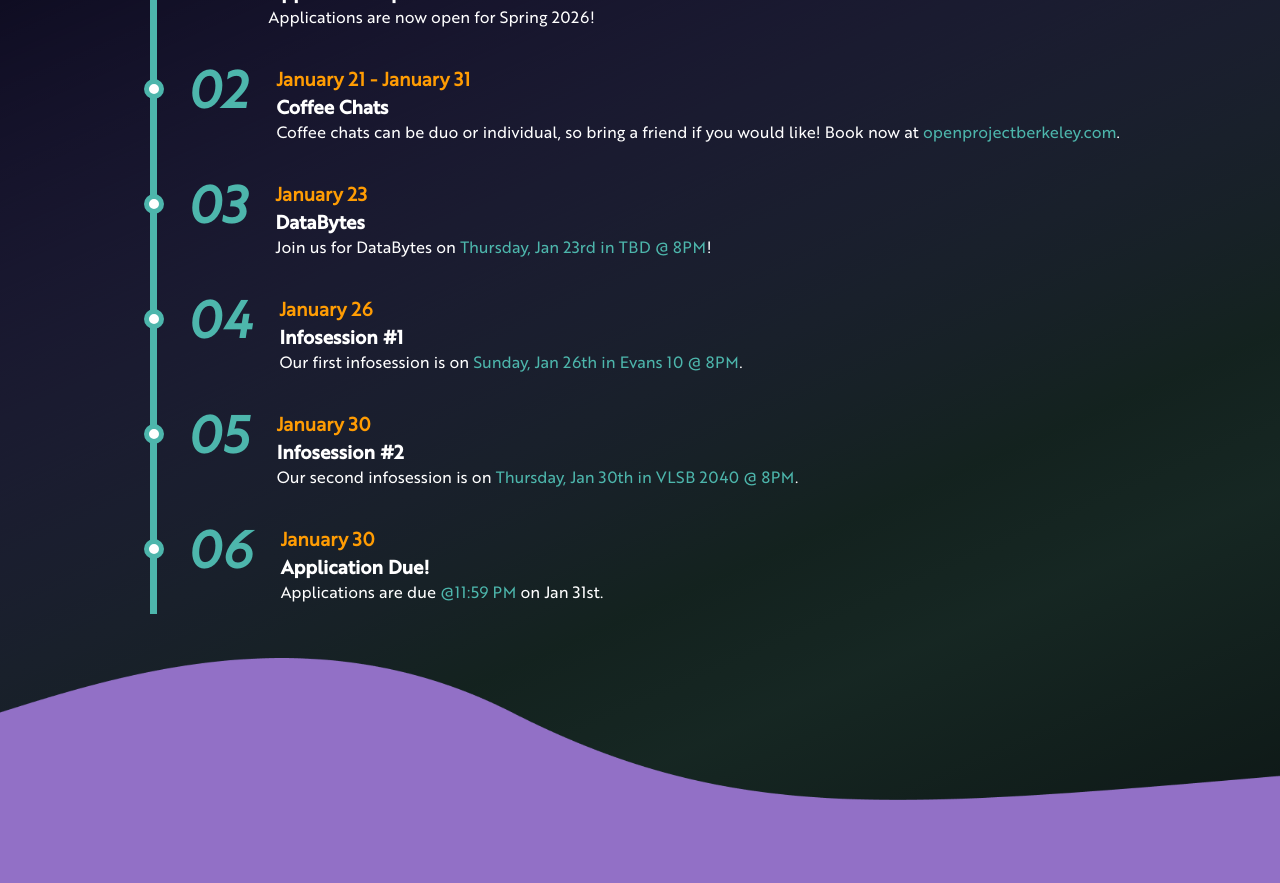
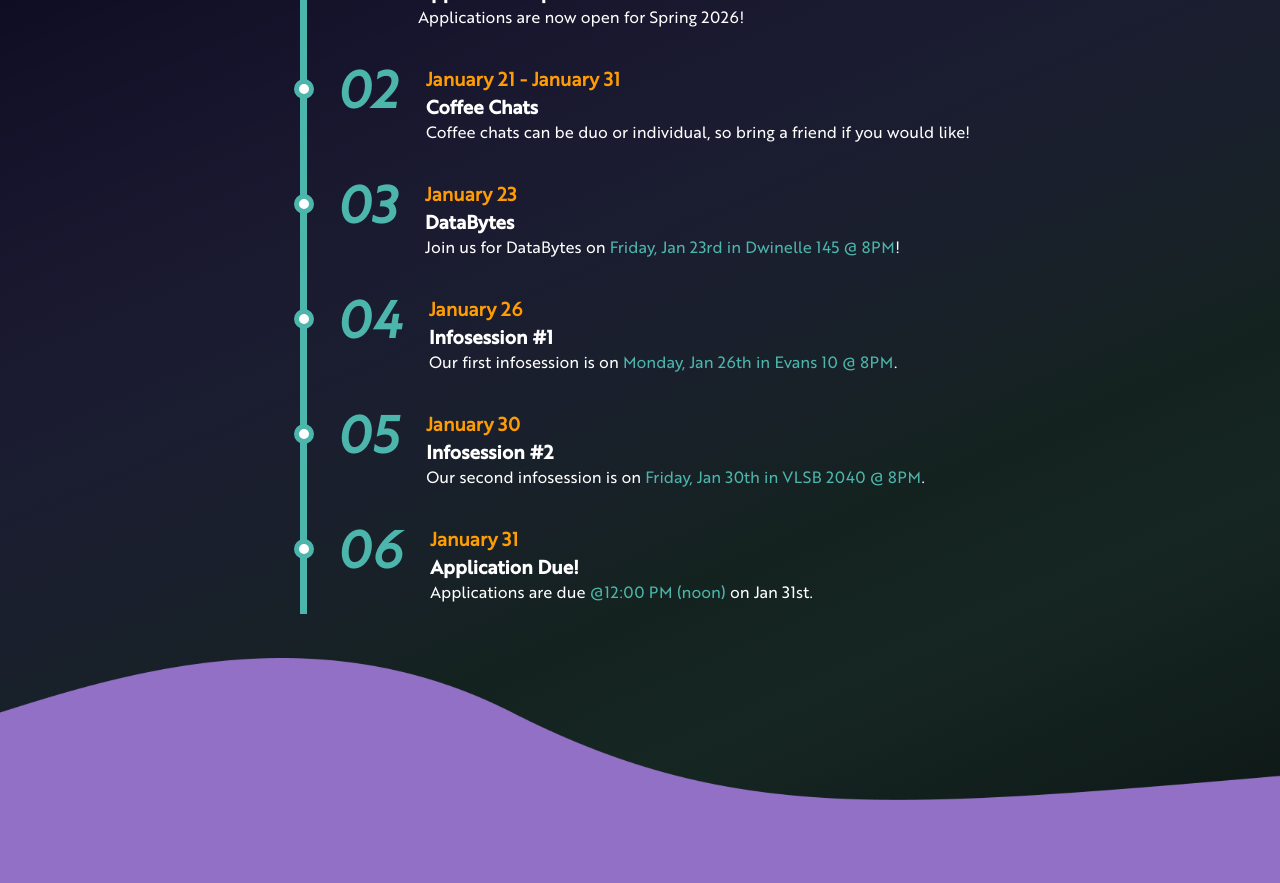
Before and after one commit to openprojectberkeley/frontend, a React (Create React App) app: page /apply in a window 1280 px wide. Shown: the part 920-1803 px from the top of the page. Built offline with nearby package versions, Linux system fonts and the light colour scheme.

Commit message:
update time line and projects

```diff
--- a/src/components/Apply.js
+++ b/src/components/Apply.js
@@ -158,7 +158,7 @@ export default function Apply() {
                       <div className={styles.content}>
                         <h3 className={styles.date}>January 21 - January 31</h3>
                         <h3 className={styles.subtitle}>Coffee Chats</h3>
-                        <p className={styles.information}>Coffee chats can be duo or individual, so bring a friend if you would like! Book now at <span className={styles.blue}>openprojectberkeley.com</span>.</p>
+                        <p className={styles.information}>Coffee chats can be duo or individual, so bring a friend if you would like!</p>
                       </div>
                     </div>
                   </div>
@@ -168,7 +168,7 @@ export default function Apply() {
                       <div className={styles.content}>
                         <h3 className={styles.date}>January 23</h3>
                         <h3 className={styles.subtitle}>DataBytes</h3>
-                        <p className={styles.information}>Join us for DataBytes on <span className={styles.blue}>Thursday, Jan 23rd in TBD @ 8PM</span>!</p>
+                        <p className={styles.information}>Join us for DataBytes on <span className={styles.blue}>Friday, Jan 23rd in Dwinelle 145 @ 8PM</span>!</p>
                       </div>
                     </div>
                   </div>
@@ -178,7 +178,7 @@ export default function Apply() {
                       <div className={styles.content}>
                         <h3 className={styles.date}>January 26</h3>
                         <h3 className={styles.subtitle}>Infosession #1</h3>
-                        <p className={styles.information}>Our first infosession is on <span className={styles.blue}>Sunday, Jan 26th in Evans 10 @ 8PM</span>.</p>
+                        <p className={styles.information}>Our first infosession is on <span className={styles.blue}>Monday, Jan 26th in Evans 10 @ 8PM</span>.</p>
                       </div>
                     </div>
                   </div>
@@ -188,7 +188,7 @@ export default function Apply() {
                       <div className={styles.content}>
                         <h3 className={styles.date}>January 30</h3>
                         <h3 className={styles.subtitle}>Infosession #2</h3>
-                        <p className={styles.information}>Our second infosession is on <span className={styles.blue}>Thursday, Jan 30th in VLSB 2040 @ 8PM</span>.</p>
+                        <p className={styles.information}>Our second infosession is on <span className={styles.blue}>Friday, Jan 30th in VLSB 2040 @ 8PM</span>.</p>
                       </div>
                     </div>
                   </div>
@@ -196,9 +196,9 @@ export default function Apply() {
                     <div className={styles.info}>
                       <h1 className={styles.title}>06</h1>
                       <div className={styles.content}>
-                        <h3 className={styles.date}>January 30</h3>
+                        <h3 className={styles.date}>January 31</h3>
                         <h3 className={styles.subtitle}>Application Due!</h3>
-                        <p className={styles.information}>Applications are due <span className={styles.blue}>@11:59 PM</span> on Jan 31st.</p>
+                        <p className={styles.information}>Applications are due <span className={styles.blue}>@12:00 PM (noon)</span> on Jan 31st.</p>
                       </div>
                     </div>
                   </div>
--- a/src/components/Projects.js
+++ b/src/components/Projects.js
@@ -21,7 +21,7 @@ export default function Projects() {
             className={styles.coffeeIcon}
             aria-hidden="true"
           />
-          <span>Coffee Chat Required</span>
+          <span>Coffee Chat Highly Recommended</span>
         </div>
       )}
 
@@ -84,6 +84,7 @@ export default function Projects() {
         {/* Page Header */}
         <header className={styles.pageHeader}>
           <h1 className={styles.pageTitle}>Spring 2026 Projects</h1>
+          <p className={styles.exploreText}>Explore more projects at the info sessions!</p>
           <ul className={styles.projectTypesList}>
             {projectTypes.map((type, index) => (
               <li key={index}>{type}</li>
--- a/src/css/Projects.module.css
+++ b/src/css/Projects.module.css
@@ -18,8 +18,15 @@
 .pageTitle {
   font-family: 'Brother Bold';
   font-size: clamp(2rem, 5vw, 3rem);
+  margin: 0 0 16px;
+  color: white;
+}
+
+.exploreText {
+  font-size: clamp(1rem, 2.5vw, 1.2rem);
+  color: rgba(255, 255, 255, 0.9);
   margin: 0 0 24px;
-  color: white;
+  font-style: italic;
 }
 
 .projectTypesList {
@@ -113,7 +120,6 @@
   flex-shrink: 0;
   width: 64px;
   height: 64px;
-  background: rgba(255, 255, 255, 0.08);
   border-radius: 12px;
   display: flex;
   align-items: center;
--- a/src/data/projectsData.js
+++ b/src/data/projectsData.js
@@ -5,6 +5,7 @@
 import tinyvillageLogo from '../images/projects/tinyvillage.png';
 import lgnovaLogo from '../images/projects/lgnova.webp';
 import quantizeLogo from '../images/projects/quantize.svg';
+import matXLogo from '../images/projects/matX.svg';
 
 // Unused logos - uncomment when ready
 // import copatibleLogo from '../images/projects/copatible.svg';
@@ -78,6 +79,16 @@ export const projects = {
       difficulty: 4,
       clientName: "iPick.ai",
       coffeeChatRequired: true
+    },
+    {
+      id: 15,
+      logo: matXLogo,
+      name: "MatX",
+      pms: ["Christopher Chang", "Jayden Lee", "Leo Park"],
+      description: "We are looking to build a benchmarking platform that evaluates how efficiently different machine learning algorithms run on MatX hardware, measuring both algorithm and system level performance.",
+      difficulty: 5,
+      clientName: "MatX",
+      coffeeChatRequired: true,
     }
   ],
   passion: [
@@ -96,13 +107,7 @@ export const projects = {
       description: "Built by DJs for DJs, QUANTIZE is a booking platform that helps beginner/student DJs find their first stage and gain essential industry exposure. Simultaneously, it will provide venues with a straightforward tool to discover fresh talent that fits their unique atmosphere and budget.",
       difficulty: 3
     },
-    {
-      id: 7,
-      name: "Cal Bites",
-      pms: ["Jayden Lee", "Christopher Chang", "Leo Park"],
-      description: "We're building a collaborative, student-driven dining app for UC Berkeley that goes beyond menus by letting students rate dishes, post reviews and photos, follow profiles, and get notified when highly rated or favorited items appear. The app also tracks dining hall performance trends and integrates meal plan info to give students both social and practical insights into campus dining.",
-      difficulty: 3
-    },
+
     {
       id: 8,
       name: "Fonar",
```
Also changed, not shown: src/images/projects/matX.svg (added).
